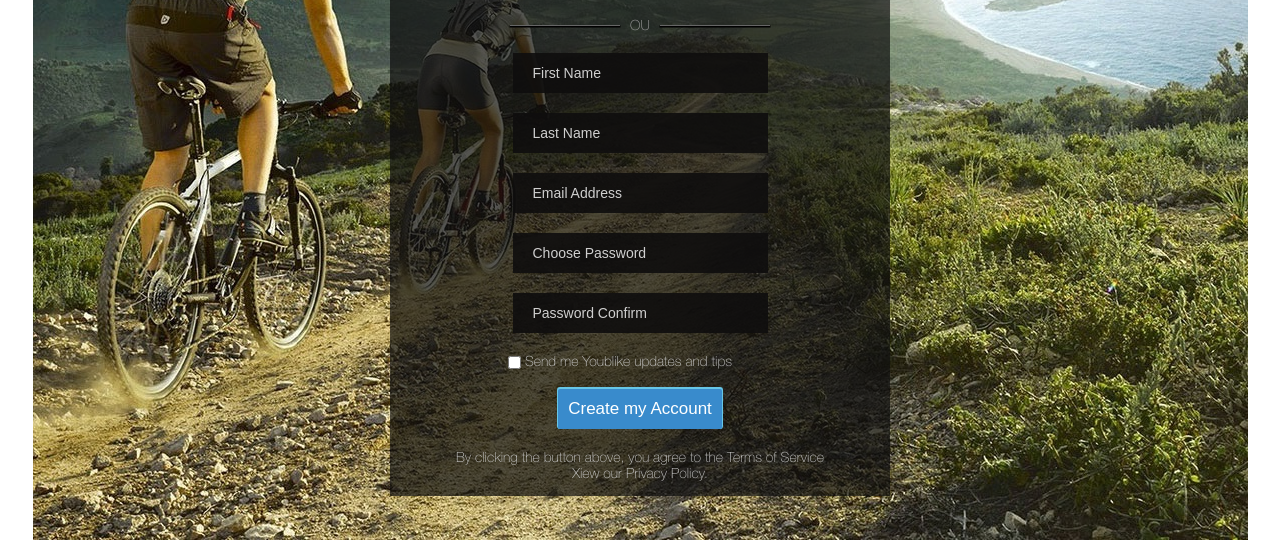
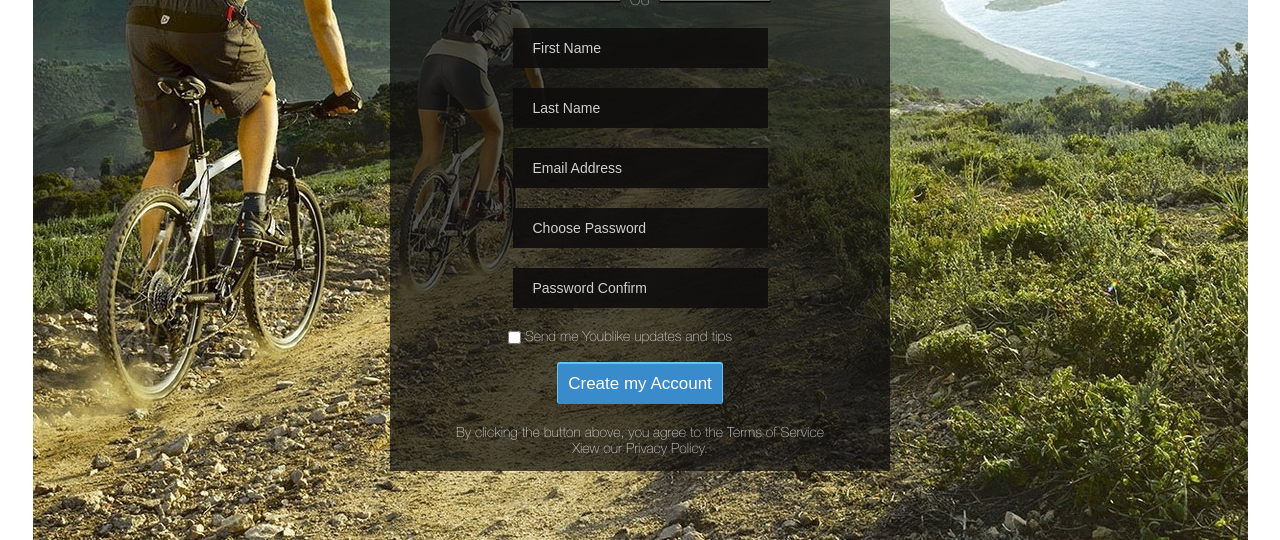
Before and after one commit to ValyaValusha/ValyaValusha.github.io, a plain HTML site: page Task4/FirstTask/index.html in a window 1280 px wide. Shown: the part 524-1064 px from the top of the page. Drawn offline with Linux system fonts and the light colour scheme.

Commit message:
Update style.css

```diff
--- a/Task4/FirstTask/css/style.css
+++ b/Task4/FirstTask/css/style.css
@@ -72,7 +72,7 @@ a {
 	width: 100%;
     height: 100%;
     position: absolute;
-    top: 250px;
+    top: 225px;
     left: 0;
     overflow: auto;
 }
```
